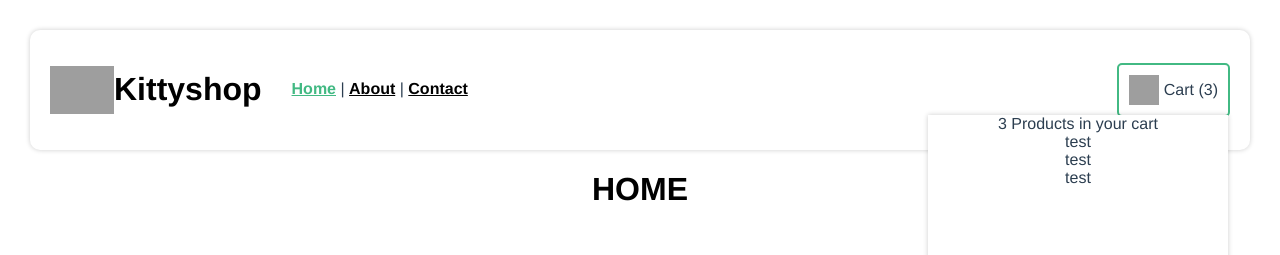
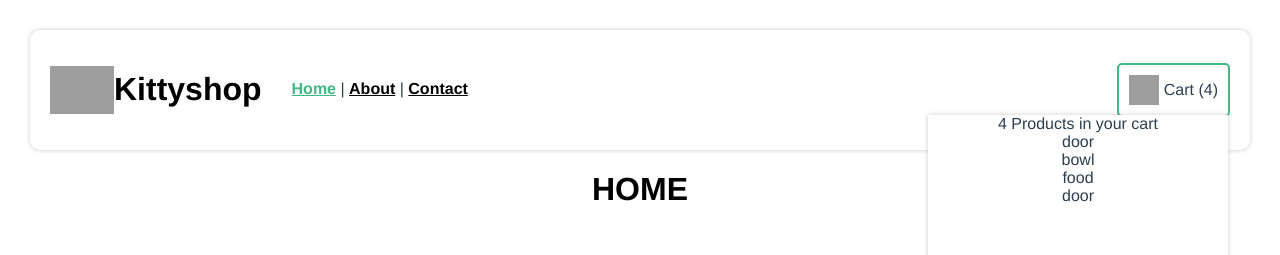
Before and after one commit to NoahEmmenegger/M291_kittyshop, a Vue app in the folder client/: page / in a window 1280 px wide. Shown: the top 255 px of the page. Built offline with nearby package versions, Linux system fonts and the light colour scheme; grey boxes are pictures that could not be loaded.

Commit message:
Add Modal functionality

```diff
--- a/client/src/components/Cart.vue
+++ b/client/src/components/Cart.vue
@@ -1,11 +1,11 @@
 <template>
-    <div id="cart">
+    <div id="cart" @click="toggleModal">
         <img src="https://cdn0.iconfinder.com/data/icons/typicons-2/24/shopping-cart-256.png" />
         <p>Cart ({{ cart.length }})</p>
-        <div class="modal">
+        <div class="modal" ref="modal" v-if="isModalOpen">
             <p>{{ cart.length }} Products in your cart</p>
-            <div v-for="(product, idx) in cart" :key="idx">
-                <div>test</div>
+            <div v-for="(productId, idx) in cart" :key="idx">
+                <CartItem :cartItem="products.find((x) => x.id === productId)" />
             </div>
         </div>
     </div>
@@ -13,13 +13,26 @@
 
 <script>
 import { mapState } from 'vuex';
+import CartItem from './CartItem.vue';
 
 export default {
     name: 'Cart',
     computed: {
         ...mapState({
             cart: 'cart',
+            products: 'products',
         }),
     },
+    data() {
+        return {
+            isModalOpen: true,
+        };
+    },
+    methods: {
+        toggleModal() {
+            this.isModalOpen = !this.isModalOpen;
+        },
+    },
+    components: { CartItem },
 };
 </script>
--- /dev/null
+++ b/client/src/components/CartItem.vue
@@ -0,0 +1,17 @@
+<template>
+    <div class="cartItem">
+        {{ cartItem.title }}
+    </div>
+</template>
+
+<script>
+export default {
+    name: 'CartItem',
+    props: {
+        cartItem: {
+            type: Object,
+            required: true,
+        },
+    },
+};
+</script>
--- a/client/src/store/index.js
+++ b/client/src/store/index.js
@@ -34,6 +34,6 @@ export default new Vuex.Store({
                 description: 'Lorem ipsum',
             },
         ],
-        cart: [1, 3, 4],
+        cart: [1, 3, 4, 1],
     },
 });
--- a/client/src/styles/global.scss
+++ b/client/src/styles/global.scss
@@ -65,6 +65,7 @@ h1 {
     margin: auto 0px;
     margin-left: auto;
     position: relative;
+    cursor: pointer;
 
     img {
         width: 30px;
@@ -85,6 +86,7 @@ h1 {
         right: 0;
         top: 50px;
         box-shadow: 0px 0px 5px 0px rgba(0, 0, 0, 0.2);
+        cursor: auto;
     }
 }
 
```
